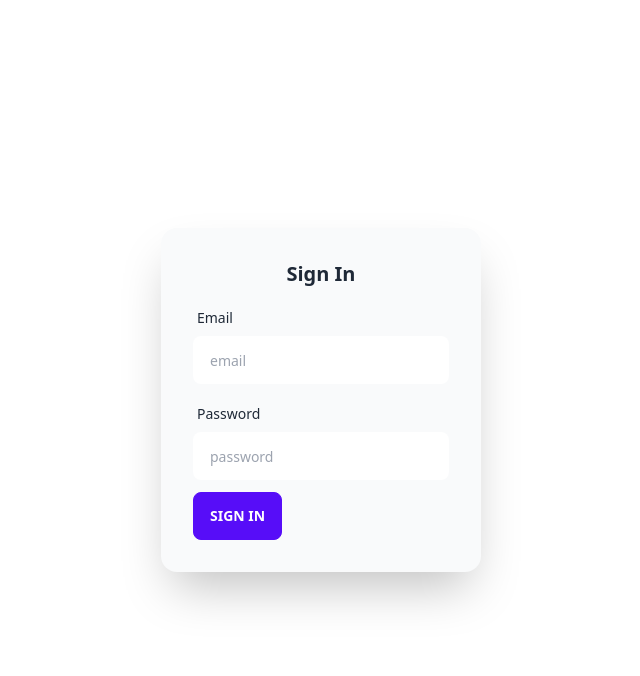
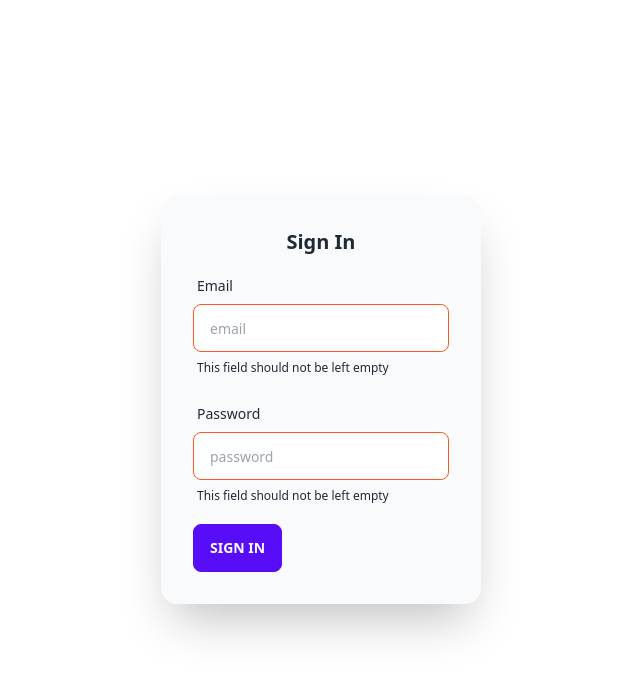
Before and after one commit to unitransact-unibal/unitransact-frontend, a Vue app: page /sign-in in a window 1280 px wide. Both pictures are taken after a click on the button "SIGN IN". Shown: the top 676 px of the page, without its empty margins (319-959 px from the left). Built offline with nearby package versions, Linux system fonts and the light colour scheme.

Commit message:
Getting credentials

```diff
--- a/package.json
+++ b/package.json
@@ -7,6 +7,7 @@
     "serve": "vite preview"
   },
   "dependencies": {
+    "axios": "^0.23.0",
     "daisyui": "^1.14.5",
     "vue": "^3.2.16",
     "vue-router": "^4.0.12",
--- a/src/pages/auth/SignIn.vue
+++ b/src/pages/auth/SignIn.vue
@@ -10,17 +10,35 @@
               <label class="label">
                 <span class="label-text">Email</span>
               </label>
-              <input type="text" placeholder="email" class="input" />
+              <input
+                type="email"
+                placeholder="email"
+                class="input"
+                :class="{ 'input-error input-bordered': passValidation }"
+                v-model="email"
+              />
+              <label class="label" v-if="emailValidation">
+                <span class="label-text-alt">{{ emailValidation }}</span>
+              </label>
             </div>
 
             <div class="form-control w-full">
               <label class="label">
                 <span class="label-text">Password</span>
               </label>
-              <input type="text" placeholder="password" class="input" />
+              <input
+                type="password"
+                placeholder="password"
+                class="input"
+                :class="{ 'input-error input-bordered': passValidation }"
+                v-model="password"
+              />
+              <label class="label" v-if="passValidation">
+                <span class="label-text-alt">{{ passValidation }}</span>
+              </label>
             </div>
 
-            <button class="btn btn-primary">Sign In</button>
+            <button class="btn btn-primary" @click="signIn()">Sign In</button>
           </div>
         </div>
       </div>
@@ -31,6 +49,26 @@
 <script>
 export default {
   name: "SignIn",
+  data() {
+    return {
+      email: "",
+      password: "",
+      emailValidation: "",
+      passValidation: "",
+    };
+  },
+  methods: {
+    signIn() {
+      const fillThis = "This field should not be left empty";
+      this.emailValidation = this.email === "" ? fillThis : "";
+      this.passValidation = this.email === "" ? fillThis : "";
+      if (this.emailValidation != "" || this.passValidation != "") {
+        return;
+      }
+
+      console.log("signing in", this.email, this.password);
+    },
+  },
 };
 </script>
 
```
Also changed, not shown: 1 other file (tests, documents, lock files or other folders).
